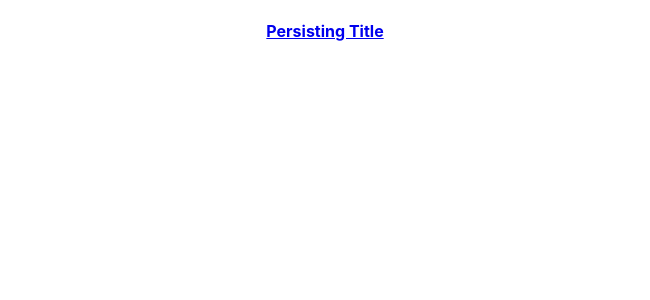
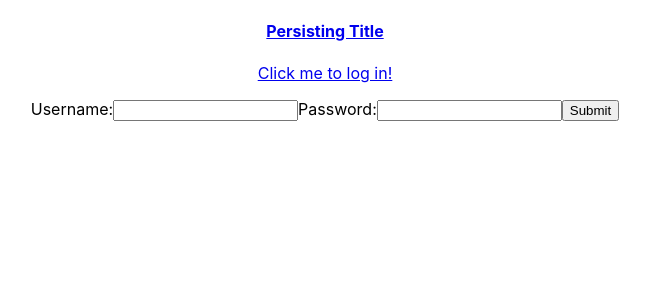
Before and after one commit to seekingcode18/HabitApp, a React (Create React App) app: page /login in a window 1280 px wide. Shown: the top 300 px of the page, without its empty margins (315-965 px from the left). Built offline with nearby package versions, Linux system fonts and the light colour scheme; no server answers.

Commit message:
Create login page

```diff
--- a/src/containers/App/App.js
+++ b/src/containers/App/App.js
@@ -3,31 +3,12 @@ import './App.css';
 import Home from '../Home/Home';
 import fetch from '../../api/fetch';
 import Add_habit from '../../components/Add_habit/Add_habit';
+import Login from '../Login/Login';
 import {
   Route,
   Switch,
   Link
 } from 'react-router-dom';
-
-function useFetch(url, defaultResponse){
-  const [data, setData] = useState(defaultResponse);
-  async function getDataFromApi(url){
-    try{
-      const res = await (fetch(url));
-      const data = await (res.json());
-      setData({
-        isLoading: false,
-        data
-      })
-    } catch(error) {
-      console.error(error);
-    }
-  }
-  useEffect(() => {
-    getDataFromApi(url);
-  }, [])
-  return data
-}
 
 function App() {
   const [state, setState] = useState({userId: null});
@@ -43,10 +24,12 @@ console.log(result)
   return (
     <div className="App">
       <Link to='/'><h4>Persisting Title</h4></Link>
+      <Link to='/login'><p>Click me to log in!</p></Link>
       <Switch>
         <Route exact path='/'>
           <Home userId={state.userId}/>
         </Route>
+        <Route path='/login' component={Login} />
         <Route path='/add_habit' component={Add_habit} />
       </Switch>
     </div>
--- a/src/containers/Login/Login.js
+++ b/src/containers/Login/Login.js
@@ -0,0 +1,28 @@
+import React, {useState} from 'react';
+
+export default function Login() {
+    const [user, setUser] = useState({username: null})
+    const [password, setPassword] = useState({password: null})
+
+    function handleUser(event) {
+        setUser({username: event.target.value})
+    }
+
+    function handlePassword(event) {
+        setPassword({password: event.target.value})
+    }
+
+
+    return (
+        <div>
+            <form action="/login" method="GET">
+                <label for="username">Username:</label>
+                <input type="text" name="username" onChange={handleUser}></input>
+                <label for="password">Password:</label>
+                <input type="password" name="password" onChange={handlePassword}></input>
+                <input type="submit"></input>
+            </form>
+            {/* <p>{password}</p> */}
+        </div>
+    )
+}
```
